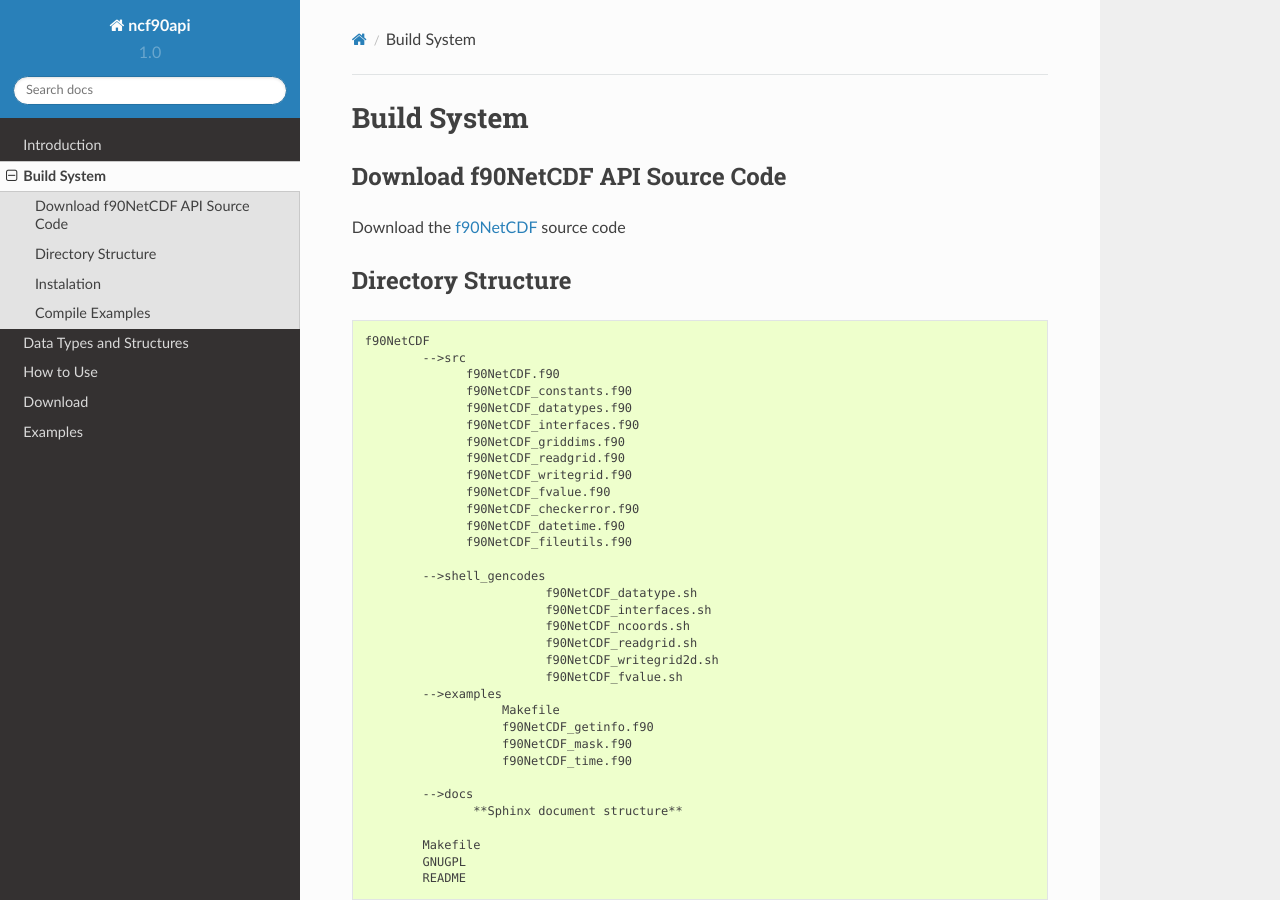
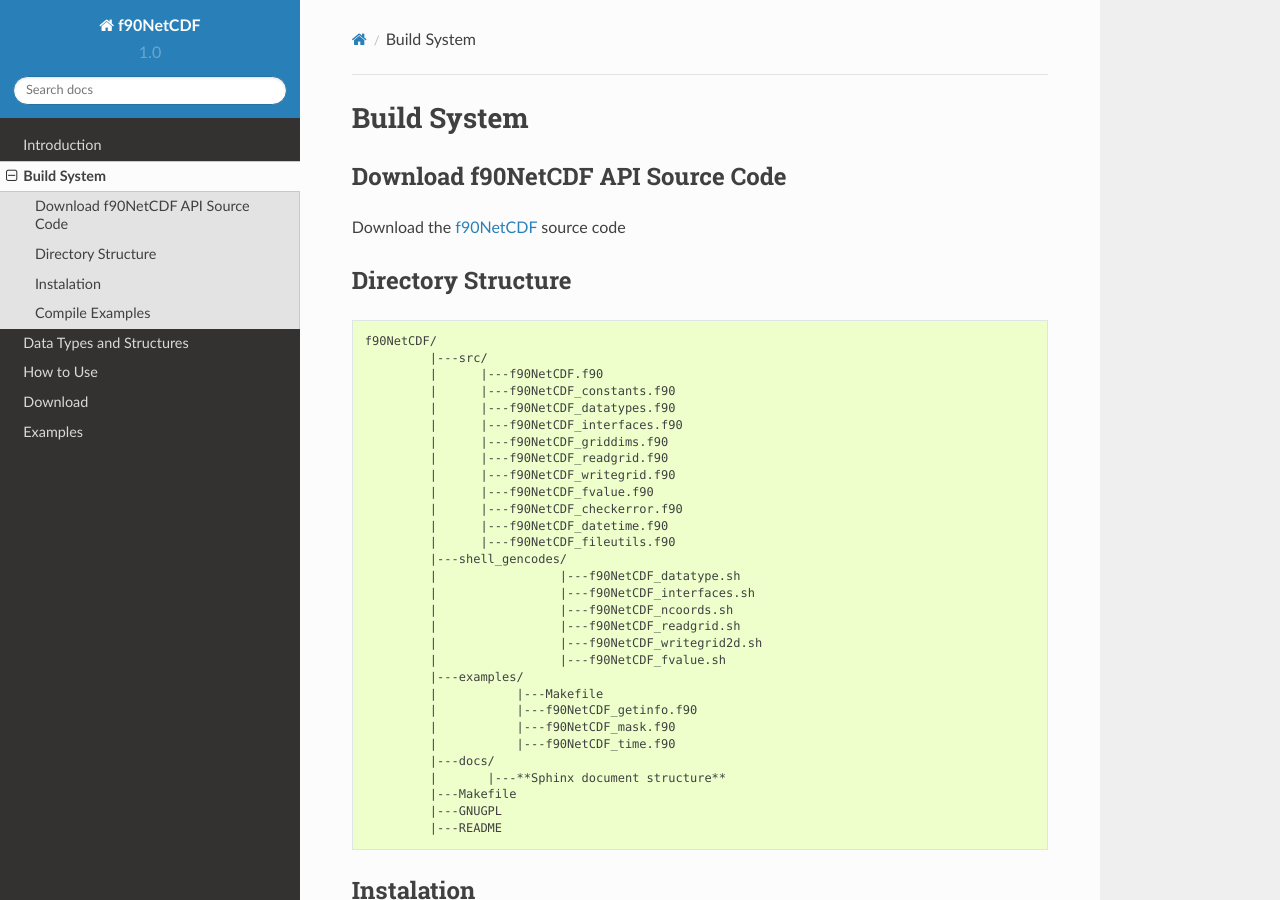
Before and after one commit to pimentafm/FortranProcessingLibrary, a Sphinx documentation site: the page built from docs/src/buildsystem.rst, in a window 1280 px wide and 900 px high. Built offline with Sphinx 7.4.7 and the Read the Docs theme 2.0.0, drawn with Linux system fonts in a browser that asks for light colours.

Commit message:
Documentation contents

```diff
--- a/docs/conf.py
+++ b/docs/conf.py
@@ -1,6 +1,6 @@
 # -*- coding: utf-8 -*-
 #
-# ncf90api documentation build configuration file, created by
+# f90NetCDF documentation build configuration file, created by
 # sphinx-quickstart on Tue Jun 21 17:28:55 2016.
 #
 # This file is execfile()d with the current directory set to its
@@ -29,7 +29,7 @@
 # Add any Sphinx extension module names here, as strings. They can be
 # extensions coming with Sphinx (named 'sphinx.ext.*') or your custom
 # ones.
-extensions = []
+extensions = ['sphinxfortran.fortran_domain']
 
 # Add any paths that contain templates here, relative to this directory.
 templates_path = ['_templates']
@@ -48,7 +48,7 @@ source_suffix = '.rst'
 master_doc = 'index'
 
 # General information about the project.
-project = u'ncf90api'
+project = u'f90NetCDF'
 copyright = u'2016, Fernando Martins Pimenta'
 author = u'Fernando Martins Pimenta'
 
@@ -133,7 +133,7 @@ html_theme = 'sphinx_rtd_theme'
 # The name for this set of Sphinx documents.
 # "<project> v<release> documentation" by default.
 #
-html_title = u'ncf90api v1.0'
+html_title = u'f90NetCDF v1.0'
 
 # A shorter title for the navigation bar.  Default is the same as html_title.
 #
@@ -142,7 +142,7 @@ html_title = u'ncf90api v1.0'
 # The name of an image file (relative to this directory) to place at the top
 # of the sidebar.
 #
-html_logo = 'src/ncf90apilogo.png'
+html_logo = 'src/f90NetCDFlogo.png'
 
 # The name of an image file (relative to this directory) to use as a favicon of
 # the docs.  This file should be a Windows icon file (.ico) being 16x16 or 32x32
@@ -233,7 +233,7 @@ html_show_sourcelink = False
 # html_search_scorer = 'scorer.js'
 
 # Output file base name for HTML help builder.
-htmlhelp_basename = 'ncf90apidoc'
+htmlhelp_basename = 'f90NetCDFdoc'
 
 # -- Options for LaTeX output ---------------------------------------------
 
@@ -259,7 +259,7 @@ latex_elements = {
 # (source start file, target name, title,
 #  author, documentclass [howto, manual, or own class]).
 latex_documents = [
-    (master_doc, 'ncf90api.tex', u'ncf90api Documentation',
+    (master_doc, 'f90NetCDF.tex', u'f90NetCDF Documentation',
      u'Fernando Martins Pimenta', 'manual'),
 ]
 
@@ -295,7 +295,7 @@ latex_documents = [
 # One entry per manual page. List of tuples
 # (source start file, name, description, authors, manual section).
 man_pages = [
-    (master_doc, 'ncf90api', u'ncf90api Documentation',
+    (master_doc, 'f90NetCDF', u'f90NetCDF Documentation',
      [author], 1)
 ]
 
@@ -310,8 +310,8 @@ man_pages = [
 # (source start file, target name, title, author,
 #  dir menu entry, description, category)
 texinfo_documents = [
-    (master_doc, 'ncf90api', u'ncf90api Documentation',
-     author, 'ncf90api', 'One line description of project.',
+    (master_doc, 'f90NetCDF', u'f90NetCDF Documentation',
+     author, 'f90NetCDF', 'One line description of project.',
      'Miscellaneous'),
 ]
 
--- a/docs/src/buildsystem.rst
+++ b/docs/src/buildsystem.rst
@@ -13,39 +13,36 @@ Directory Structure
 
 ::
 
-  f90NetCDF
-          -->src
-                f90NetCDF.f90
-                f90NetCDF_constants.f90
-                f90NetCDF_datatypes.f90
-                f90NetCDF_interfaces.f90
-                f90NetCDF_griddims.f90
-                f90NetCDF_readgrid.f90
-                f90NetCDF_writegrid.f90
-                f90NetCDF_fvalue.f90
-                f90NetCDF_checkerror.f90
-                f90NetCDF_datetime.f90
-                f90NetCDF_fileutils.f90
-
-          -->shell_gencodes
-                           f90NetCDF_datatype.sh
-                           f90NetCDF_interfaces.sh
-                           f90NetCDF_ncoords.sh
-                           f90NetCDF_readgrid.sh
-                           f90NetCDF_writegrid2d.sh
-                           f90NetCDF_fvalue.sh
-          -->examples
-                     Makefile
-                     f90NetCDF_getinfo.f90
-                     f90NetCDF_mask.f90
-                     f90NetCDF_time.f90
-
-          -->docs
-                 **Sphinx document structure**
-
-          Makefile
-          GNUGPL
-          README
+  f90NetCDF/
+           |---src/
+           |      |---f90NetCDF.f90
+           |      |---f90NetCDF_constants.f90
+           |      |---f90NetCDF_datatypes.f90
+           |      |---f90NetCDF_interfaces.f90
+           |      |---f90NetCDF_griddims.f90
+           |      |---f90NetCDF_readgrid.f90
+           |      |---f90NetCDF_writegrid.f90
+           |      |---f90NetCDF_fvalue.f90
+           |      |---f90NetCDF_checkerror.f90
+           |      |---f90NetCDF_datetime.f90
+           |      |---f90NetCDF_fileutils.f90
+           |---shell_gencodes/
+           |                 |---f90NetCDF_datatype.sh
+           |                 |---f90NetCDF_interfaces.sh
+           |                 |---f90NetCDF_ncoords.sh
+           |                 |---f90NetCDF_readgrid.sh
+           |                 |---f90NetCDF_writegrid2d.sh
+           |                 |---f90NetCDF_fvalue.sh
+           |---examples/
+           |           |---Makefile
+           |           |---f90NetCDF_getinfo.f90
+           |           |---f90NetCDF_mask.f90
+           |           |---f90NetCDF_time.f90
+           |---docs/
+           |       |---**Sphinx document structure**
+           |---Makefile
+           |---GNUGPL
+           |---README
 
 Instalation
 ===========
--- a/docs/src/introduction.rst
+++ b/docs/src/introduction.rst
@@ -4,8 +4,8 @@ Introduction
 Overview
 ========
 
-**f90NetCDF API** (Fortran 90 API for NetCDF) is a library designed to facilitate the I/O and processing of large NetCDF datasources using the Fortran 90 programming language.
-**f90NetCDF API** can read and write data up to 3 dimensions in a much simpler way (like `NCL - NCAR Command Language <http://www.ncl.ucar.edu/>`_) using dynamic data structures and dynamic modules.
+**f90NetCDF API** (Fortran 90 API for NetCDF) is a library designed to facilitate the I/O and processing of large NetCDF datasets using the Fortran 90 programming language.
+**f90NetCDF API** can read and write data up to 4 dimensions in a much simpler way (like `NCL - NCAR Command Language <http://www.ncl.ucar.edu/>`_) using dynamic data structures and dynamic modules.
 
 Dependencies
 ============
@@ -31,7 +31,7 @@ License and copyright
 
 Citing f90NetCDF API
 ====================
-f90NetCDF API - Fortran 90 Application Program Interface for NetCDF I/O processing (Version 1.0) [Software]. (2016).
+PIMENTA, F. M.. **f90NetCDF API - Fortran 90 Application Program Interface for NetCDF I/O processing** (Version 1.0) [Software]. (2016).
 Viçosa, Minas Gerais - Brazil. `http://www.biosfera.dea.ufv.br <http://www.biosfera.dea.ufv.br>`_.
 
 .. References
```
Also changed, not shown: docs/src/structures.rst (+36 -8 lines).
